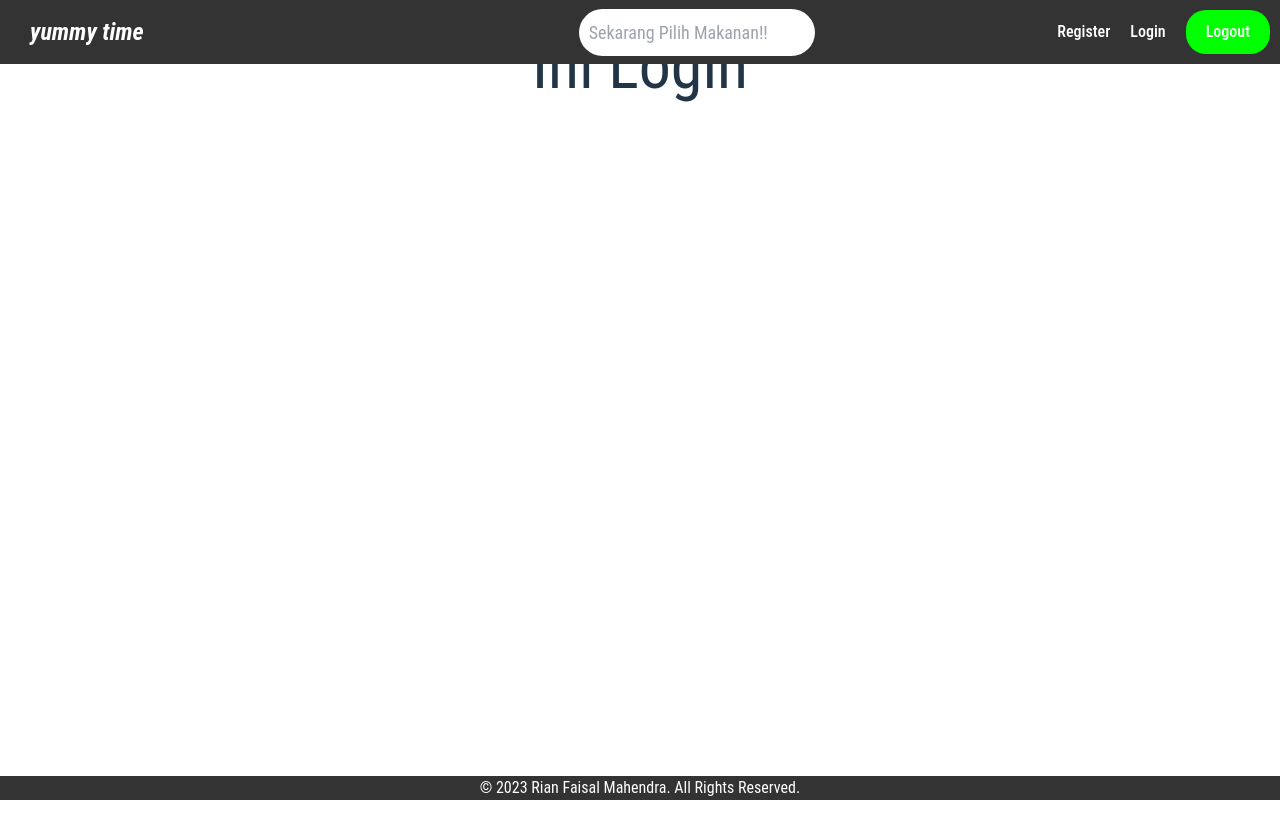
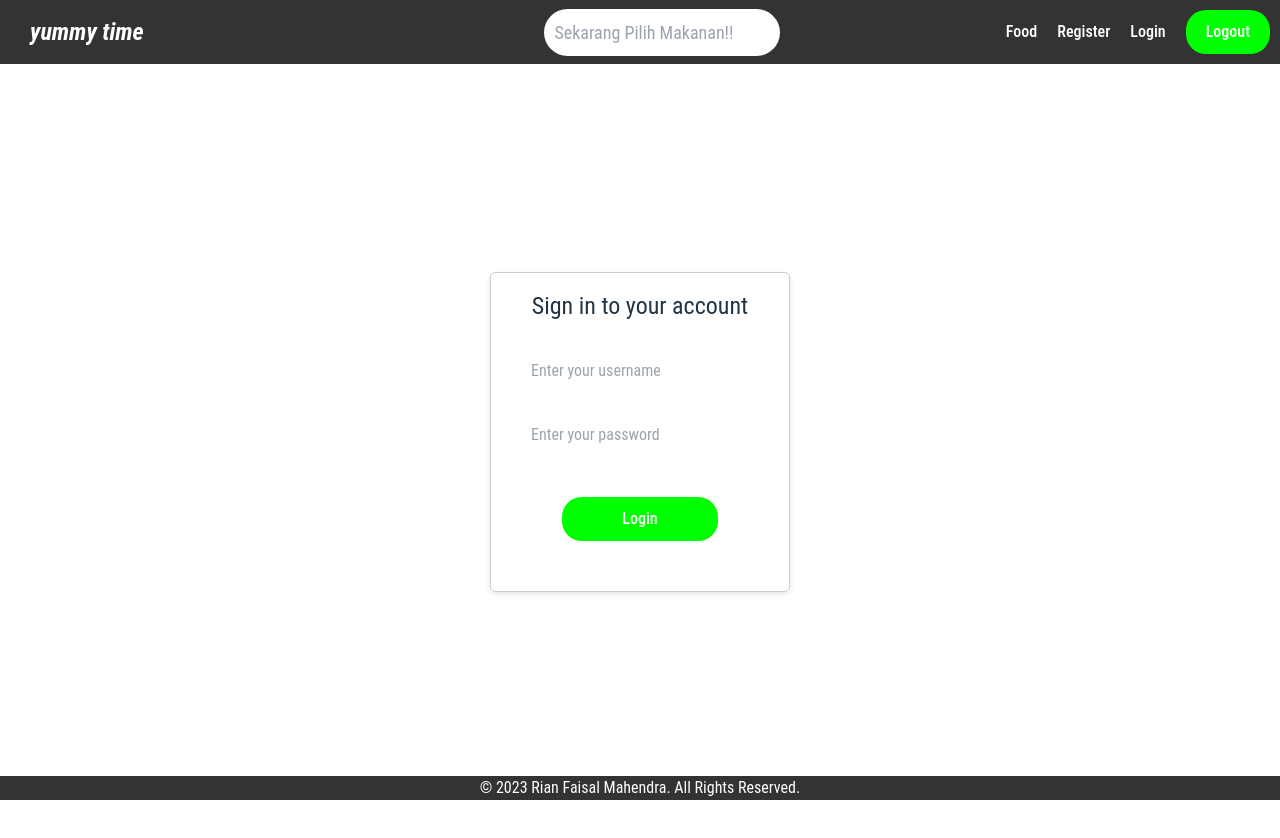
Before and after one commit to rianfaisalm/Final-Project, a React (Vite) app: page /login in a window 1280 px wide. Shown: the top 838 px of the page. Before the commit the page ends 800 px from the top, so only its background shows below. Built offline with nearby package versions, Linux system fonts and the light colour scheme.

Commit message:
add login

```diff
--- a/package.json
+++ b/package.json
@@ -10,6 +10,7 @@
     "preview": "vite preview"
   },
   "dependencies": {
+    "axios": "^1.5.1",
     "react": "^18.2.0",
     "react-dom": "^18.2.0",
     "react-router": "^6.16.0",
--- a/src/components/Navbar.jsx
+++ b/src/components/Navbar.jsx
@@ -96,6 +96,9 @@ const Navbar = () => {
         </div>
       </div>
       <div style={rightLinkStyle}>
+        <Link to={"/"} style={linkMargin}>
+          <h2>Food</h2>
+        </Link>
         <Link to={"/register"} style={linkMargin}>
           <h2>Register</h2>
         </Link>
--- a/src/pages/Homepage.jsx
+++ b/src/pages/Homepage.jsx
@@ -1,17 +1,59 @@
-import React from "react";
+import axios from "axios";
+import React, { useEffect, useState } from "react";
 import Navbar from "../components/Navbar";
 import Footer from "../components/Footer";
+import { useNavigate } from "react-router";
 
 const Homepage = () => {
-    return (
-        <>
+  const [foods, setFoods] = useState([]);
+  const navigate = useNavigate();
+
+  const getAllFoods = () => {
+    const JWT_TOKEN = "your_jwt_token";
+    const API_KEY = "your_api_key";
+
+    axios
+      .get("https://api-bootcamp.do.dibimbing.id/api/v1/foods", {
+        headers: {
+          Authorization: `Bearer ${JWT_TOKEN}`,
+          apiKey: API_KEY,
+        },
+      })
+      .then((res) => {
+        console.log("Response API:", res.data);
+        const data = res?.data?.item?.find((item) => item.name === "Get All Foods")?.response || [];
+        setFoods(data);
+  })
+      .catch((err) => {
+        console.log(err);
+      });
+  };
+
+  const handleDetail = (id) => {
+    navigate(`/detail/${id}`);
+  };
+
+  useEffect(() => {
+    getAllFoods();
+  }, []);
+
+  return (
+    <>
         <Navbar />
         <div>
-            <h1>Ini homepage</h1>
+        <h1>Ini Homepage</h1>
+        {foods.map((food, key) => (
+            <div key={key} style={{ marginBottom: "40px" }}>
+            <h3>{food.name}</h3>
+            <p>{food.description}</p>
+            <img src={food.imageUrl} alt={food.name} style={{ maxWidth: '100%' }} />
+            <button onClick={() => handleDetail(food.id)}>Detail</button>
+            </div>
+        ))}
         </div>
         <Footer />
-        </>
-    );
+    </>
+  );
 };
 
-export default Homepage
+export default Homepage;
--- a/src/pages/Login.jsx
+++ b/src/pages/Login.jsx
@@ -1,15 +1,110 @@
-import React from "react";
+import React, { useState } from "react";
 import Navbar from "../components/Navbar";
+import axios from "axios";
+import { useNavigate } from "react-router";
 import Footer from "../components/Footer";
 
 const Login = () => {
+  const [email, setEmail] = useState("");
+  const [password, setPassword] = useState("");
+  const [err, setErr] = useState("");
+  const navigate = useNavigate();
+
+  const handleChangeEmail = (e) => {
+    setEmail(e.target.value);
+  };
+
+  const handleChangePass = (e) => {
+    setPassword(e.target.value);
+  };
+
+  const handleSubmit = () => {
+    const payload = {
+      username: email,
+      password: password,
+    };
+
+    axios
+      .post()
+      .then((res) => {
+        console.log(res);
+        localStorage.setItem("token", res.data.data.token);
+        navigate("/");
+      })
+      .catch((err) => {
+        console.log(err.message);
+        setErr("Login failed. Please check your username and password.");
+      });
+  };
+
+  const containerStyle = {
+    display: "flex",
+    justifyContent: "center",
+    alignItems: "center",
+    minHeight: "100vh",
+  };
+
+  const cardStyle = {
+    width: "300px",
+    padding: "20px",
+    border: "1px solid #ccc",
+    borderRadius: "5px",
+    boxShadow: "0 2px 5px rgba(0, 0, 0, 0.1)",
+  };
+
+  const titleStyle = {
+    textAlign: "center",
+    fontSize: "24px",
+    marginBottom: "20px",
+  };
+
+  const inputStyle = {
+    padding: "10px",
+    margin: "10px",
+  };
+
+  const buttonStyle = {
+    padding: "10px 60px",
+    margin: "30px",
+    background: "#00FF00",
+    color: "#fff",
+    border: "none",
+    cursor: "pointer",
+  };
+
   return (
     <>
       <Navbar />
-        <h1>Ini Login</h1>
+      <div style={containerStyle}>
+        <div style={cardStyle}>
+          <h1 style={titleStyle}>
+            Sign in to your account
+          </h1>
+          <div style={{ display: "flex", flexDirection: "column" }}>
+            <input
+              onChange={handleChangeEmail}
+              placeholder="Enter your username"
+              style={inputStyle}
+            />
+            <input
+              onChange={handleChangePass}
+              placeholder="Enter your password"
+              style={inputStyle}
+            />
+          </div>
+          {/* {!!err.length && (
+            <h3 style={{ color: "red", textAlign: "center" }}>{err}</h3>
+          )} */}
+          <div style={{ textAlign: "center" }}>
+            <button onClick={handleSubmit} style={buttonStyle}>
+              Login
+            </button>
+          </div>
+        </div>
+      </div>
       <Footer />
     </>
   );
 };
 
-export default Login
+export default Login;
```
Also changed, not shown: 1 other file (tests, documents, lock files or other folders). Lines whose indentation alone changed are shown as unchanged.
